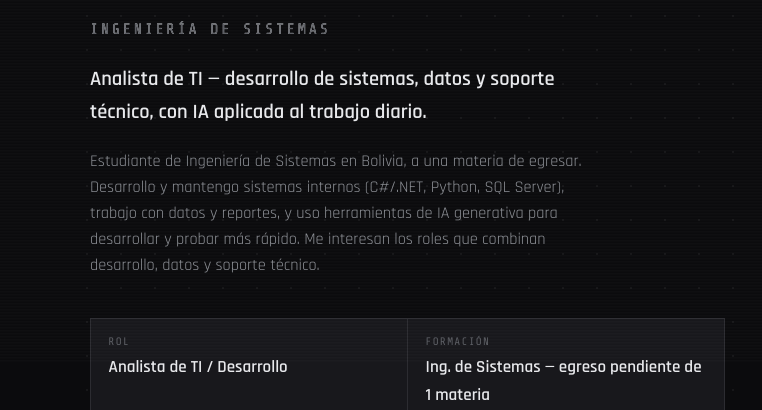
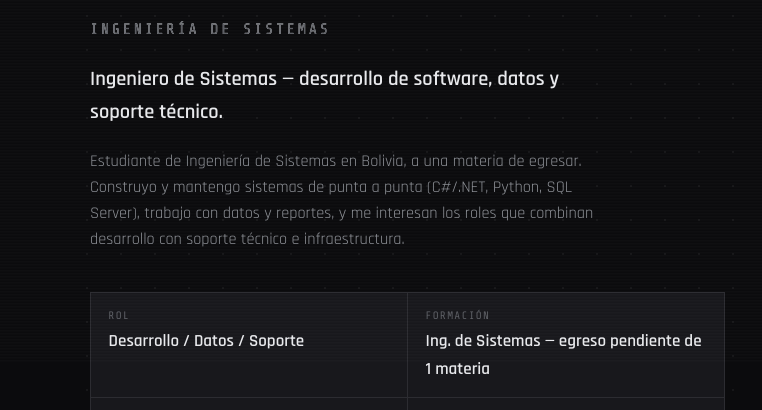
Before and after one commit to AndreSeba/AndreSeba.github.io, a plain HTML site: page index.html in a window 1280 px wide. Shown: the part 437-847 px from the top of the page, 0-762 px from the left. Drawn offline with nearby package versions, Linux system fonts and the light colour scheme.

Commit message:
Portafolio: perfil general, sin enfoque en una oferta concreta

```diff
--- a/index.html
+++ b/index.html
@@ -408,12 +408,12 @@
         <span class="eyebrow boot-line">Sys.Profile — Build 2026.09</span>
         <h1 class="chrome-text">ANDRES SEBASTIAN PEINADO ARDAYA<span class="surname">Ingeniería de Sistemas</span></h1>
 
-        <p class="role-line">Analista de TI — desarrollo de sistemas, datos y soporte técnico, con IA aplicada al trabajo diario.</p>
+        <p class="role-line">Ingeniero de Sistemas — desarrollo de software, datos y soporte técnico.</p>
 
-        <p class="prose">Estudiante de Ingeniería de Sistemas en Bolivia, a una materia de egresar. Desarrollo y mantengo sistemas internos (C#/.NET, Python, SQL Server), trabajo con datos y reportes, y uso herramientas de IA generativa para desarrollar y probar más rápido. Me interesan los roles que combinan desarrollo, datos y soporte técnico.</p>
+        <p class="prose">Estudiante de Ingeniería de Sistemas en Bolivia, a una materia de egresar. Construyo y mantengo sistemas de punta a punta (C#/.NET, Python, SQL Server), trabajo con datos y reportes, y me interesan los roles que combinan desarrollo con soporte técnico e infraestructura.</p>
 
         <div class="statgrid">
-          <div class="stat"><div class="k">Rol</div><div class="v">Analista de TI / Desarrollo</div></div>
+          <div class="stat"><div class="k">Rol</div><div class="v">Desarrollo / Datos / Soporte</div></div>
           <div class="stat"><div class="k">Formación</div><div class="v">Ing. de Sistemas — egreso pendiente de 1 materia</div></div>
           <div class="stat"><div class="k">Ubicación</div><div class="v">Santa Cruz, Bolivia</div></div>
           <div class="stat"><div class="k">Disponibilidad</div><div class="v status"><span class="dot"></span>Abierto a nuevas oportunidades</div></div>
@@ -754,7 +754,7 @@
 
     <div class="panel uplink-panel">
       <span class="corner tl"></span><span class="corner tr"></span><span class="corner bl"></span><span class="corner br"></span>
-      <p class="prose" style="margin-top:0;">Abierto a posiciones junior en TI: desarrollo, datos y soporte técnico, y a proyectos de automatización con IA.</p>
+      <p class="prose" style="margin-top:0;">Abierto a prácticas, posiciones junior y proyectos de desarrollo, datos o soporte técnico.</p>
       <div class="cta-row" style="margin-top:1.4rem;">
         <a class="btn" href="mailto:andrespeinadoardaya780@gmail.com">Mail →</a>
         <a class="btn ghost" href="https://github.com/AndreSeba" target="_blank" rel="noopener">GitHub →</a>
```
